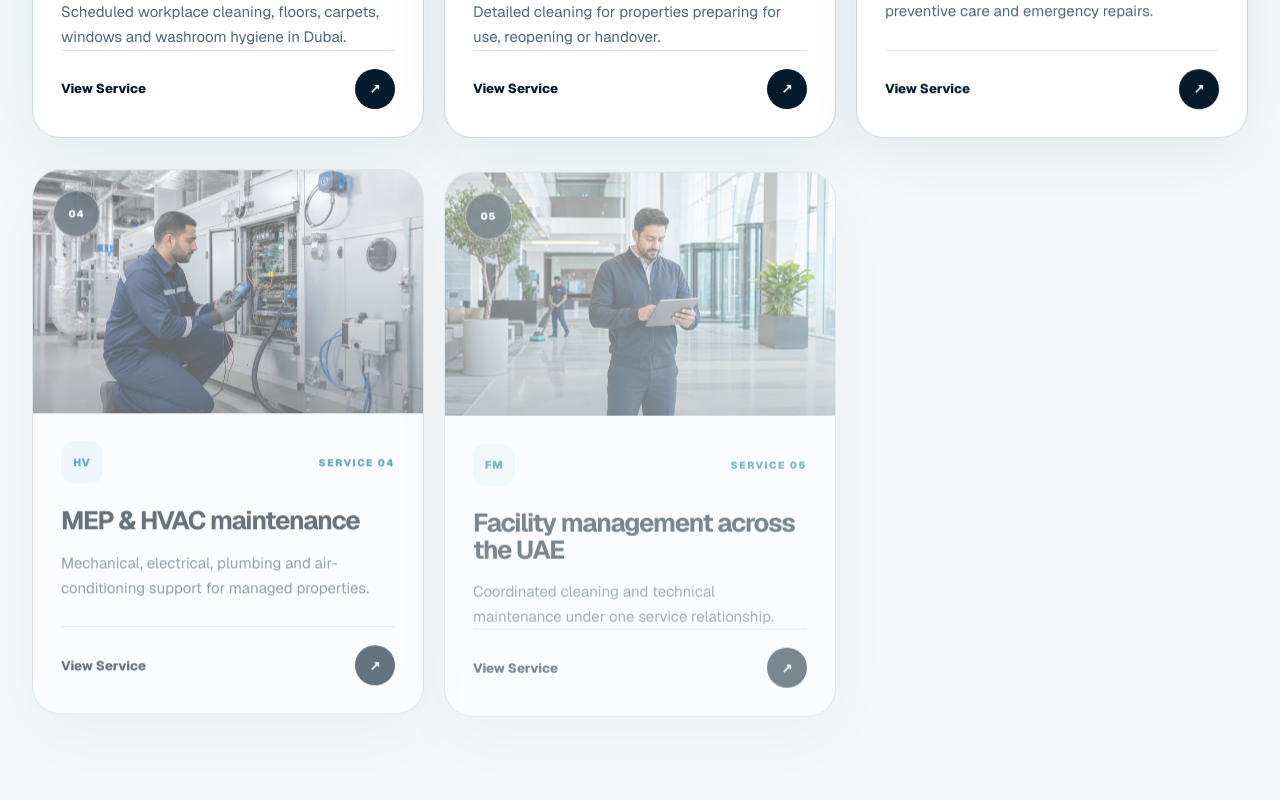
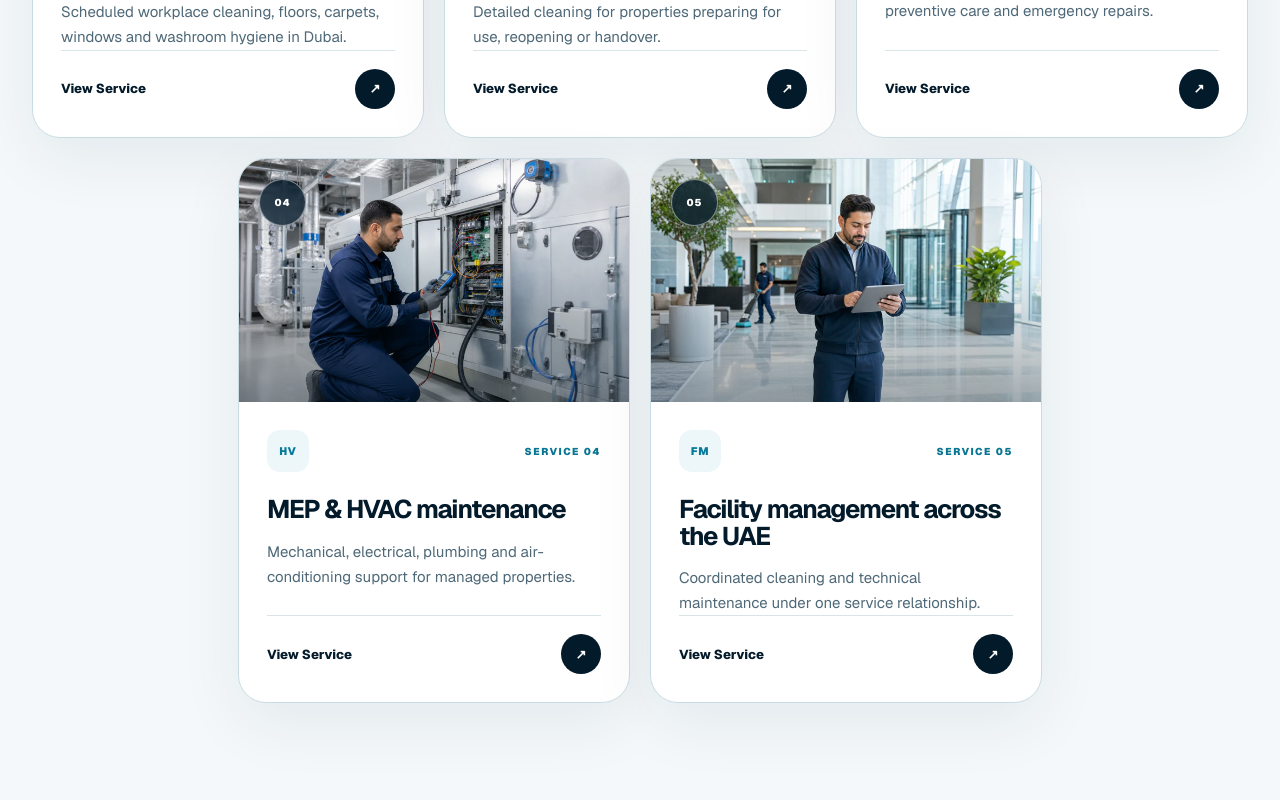
Before and after one commit to bawlamarwan09-cmyk/servicezk1, a Next.js app: page / in a window 1280 px wide. Shown: the part 3227-4027 px from the top of the page. Built offline with nearby package versions, Linux system fonts and the light colour scheme.

Commit message:
Keep service cards clear and centered

```diff
--- a/app/EvoluraLanding.tsx
+++ b/app/EvoluraLanding.tsx
@@ -531,7 +531,7 @@ export function EvoluraLanding() {
             <div className="seo-services-grid" aria-labelledby="explore-services-heading">
               {serviceHighlights.map((service, index) => (
                 <a
-                  className={`seo-service-card seo-service-card--${index + 1} reveal`}
+                  className={`seo-service-card seo-service-card--${index + 1}`}
                   href={`/services/${service.slug}`}
                   key={service.slug}
                 >
--- a/app/globals.css
+++ b/app/globals.css
@@ -746,6 +746,7 @@ textarea {
   width: 100%;
   height: 100%;
   object-fit: cover;
+  object-position: center center;
   transition: transform 720ms cubic-bezier(0.2, 0.75, 0.25, 1);
 }
 
@@ -3123,7 +3124,17 @@ body {
 
 @media (min-width: 768px) {
   .seo-services-grid {
-    grid-template-columns: repeat(2, minmax(0, 1fr));
+    grid-template-columns: repeat(4, minmax(0, 1fr));
+  }
+
+  .seo-service-card,
+  .seo-service-card:nth-child(-n + 2),
+  .seo-service-card:nth-child(5) {
+    grid-column: span 2;
+  }
+
+  .seo-service-card:nth-child(5) {
+    grid-column: 2 / span 2;
   }
 
   .process-grid {
@@ -3143,13 +3154,21 @@ body {
 
 @media (min-width: 1280px) {
   .seo-services-grid {
-    grid-template-columns: repeat(3, minmax(0, 1fr));
+    grid-template-columns: repeat(6, minmax(0, 1fr));
   }
 
   .seo-service-card,
   .seo-service-card:nth-child(5),
   .seo-service-card:nth-child(-n + 2) {
-    grid-column: auto;
+    grid-column: span 2;
+  }
+
+  .seo-service-card:nth-child(4) {
+    grid-column: 2 / span 2;
+  }
+
+  .seo-service-card:nth-child(5) {
+    grid-column: 4 / span 2;
   }
 }
 
```
Also changed, not shown: 1 other file (tests, documents, lock files or other folders).
